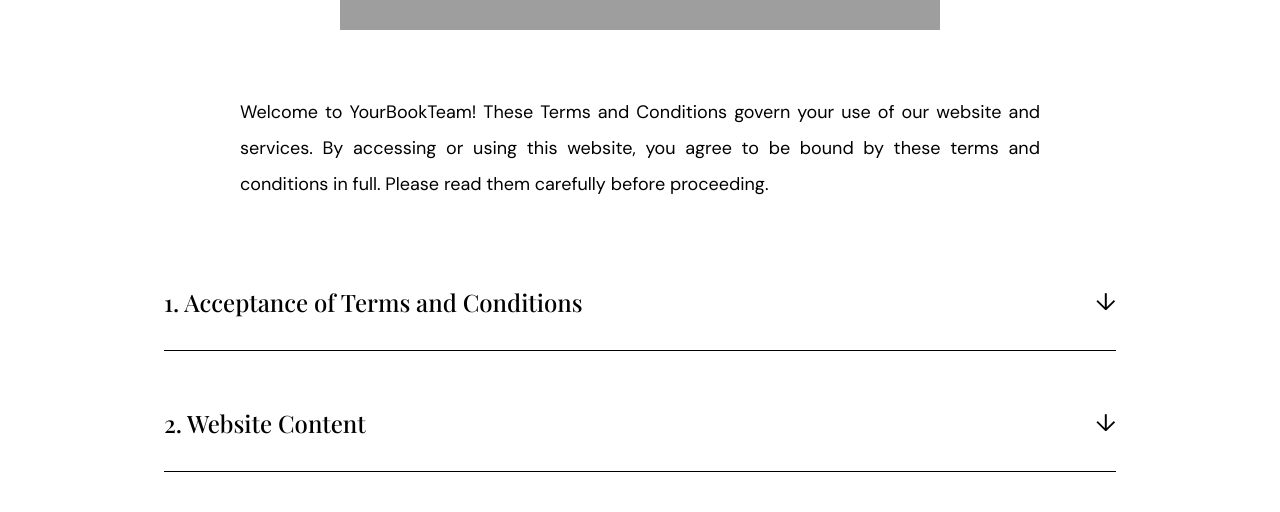
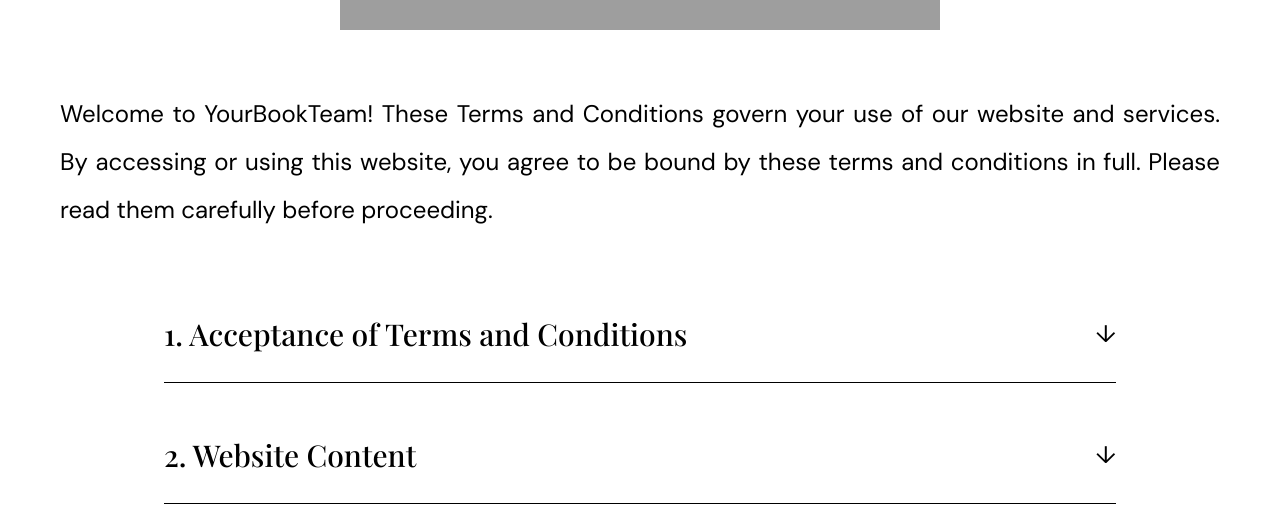
Before and after one commit to YourBookTeam/YBT_Website, a React (Vite) app in the folder ybt_website/: page /YBT_Website/terms in a window 1280 px wide. Shown: the part 288-800 px from the top of the page. Built offline with nearby package versions, Linux system fonts and the light colour scheme; grey boxes are pictures that could not be loaded; a web font is replaced by a local one.

Commit message:
I Added some resposiveness to page and dropdown.

```diff
--- a/ybt_website/src/components/Dropdown.jsx
+++ b/ybt_website/src/components/Dropdown.jsx
@@ -9,15 +9,15 @@
         onClick={() => setIsOpen(!isOpen)}
         className="flex items-center justify-between px-6 h-24 cursor-pointer"
       >
-        <span className="text-2xl font-medium">{question}</span>
-        <span className="font-secondary text-2xl">{isOpen ? '↑' : '↓'}</span>
+        <span className="md:text-2xl xl:text-3xl font-medium">{question}</span>
+        <span className="font-secondary md:text-2xl">{isOpen ? '↑' : '↓'}</span>
 
       </div>
       <hr className="border-t border-gray-300 mx-6" />
       {isOpen && (
         <>
           <div className="px-6 pb-6 pt-4">
-            <p className="text-xl font-secondary text-justify leading-loose">{answer}</p>
+            <p className=" text-base md:text-xl xl:text-2xl font-secondary text-justify leading-loose">{answer}</p>
           </div>
         </>
       )}
--- a/ybt_website/src/pages/Terms.jsx
+++ b/ybt_website/src/pages/Terms.jsx
@@ -56,7 +56,7 @@
   return (
     <div className="font-primary text-lg p-10 flex flex-col items-center justify-center">
       <Titlebanner>Terms and Conditions</Titlebanner>
-      <p className='xl:px-50 xl:pt-6 text-justify leading-loose font-secondary'>Welcome to YourBookTeam! These Terms and Conditions govern your use of our website and services. By accessing or using this website, you agree to be bound by these terms and conditions in full. Please read them carefully before proceeding.</p>
+      <p className='md:px-5 md:pt-5 text-lg md:text-xl xl:text-2xl text-justify leading-loose font-secondary'>Welcome to YourBookTeam! These Terms and Conditions govern your use of our website and services. By accessing or using this website, you agree to be bound by these terms and conditions in full. Please read them carefully before proceeding.</p>
       <section className='termsContainer xl:py-7 w-10/12'>
         {Object.entries(Term).map(([key, term]) => (
           <Dropdown key={key} question={term.title} answer={term.detail} />))
```
